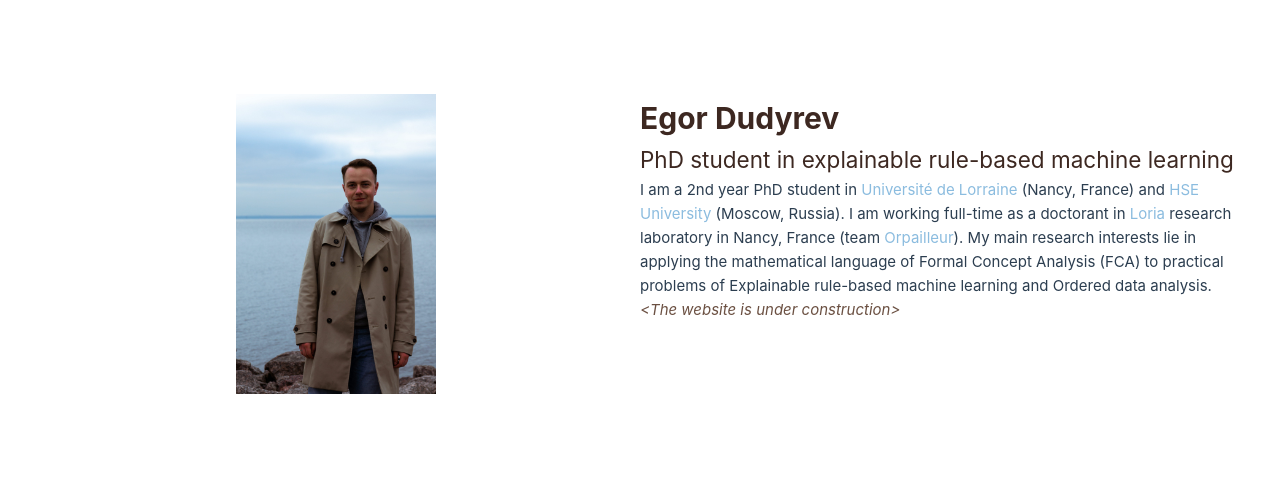
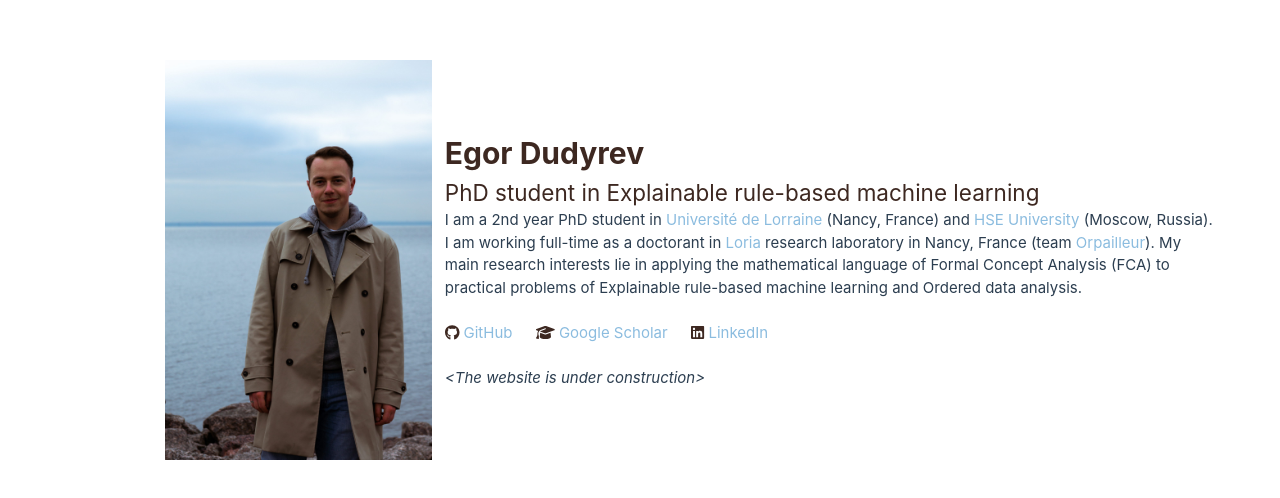
Before and after one commit to EgorDudyrev/EgorDudyrev.github.io, a Vue app: page / in a window 1280 px wide. Shown: the part 140-638 px from the top of the page. Built offline with nearby package versions, Linux system fonts and the light colour scheme.

Commit message:
Add some style

```diff
--- a/package.json
+++ b/package.json
@@ -11,6 +11,11 @@
     "deploy": "sh deploy.sh"
   },
   "dependencies": {
+    "@fortawesome/fontawesome-svg-core": "^6.4.2",
+    "@fortawesome/free-brands-svg-icons": "^6.4.2",
+    "@fortawesome/free-regular-svg-icons": "^6.4.2",
+    "@fortawesome/free-solid-svg-icons": "^6.4.2",
+    "@fortawesome/vue-fontawesome": "^3.0.3",
     "pinia": "^2.1.6",
     "vue": "^3.3.4",
     "vue-router": "^4.2.4"
--- a/src/App.vue
+++ b/src/App.vue
@@ -3,6 +3,7 @@
 // import HelloWorld from './components/HelloWorld.vue'
 import TheHeader from './components/TheHeader.vue'
 </script>
+
 
 <template>
   <TheHeader></TheHeader>
@@ -10,33 +11,8 @@ import TheHeader from './components/TheHeader.vue'
   <!--<RouterView />-->
 </template>
 
-<style scoped>
-header {
-  line-height: 1.5;
-  max-height: 100vh;
-}
-
-@media (min-width: 1024px) {
-  header {
-    display: flex;
-    place-items: center;
-    padding-right: calc(var(--section-gap) / 2);
+<script>
+  export default {
+    name: 'App'
   }
-
-
-  header .wrapper {
-    display: flex;
-    place-items: flex-start;
-    flex-wrap: wrap;
-  }
-
-  nav {
-    text-align: left;
-    margin-left: -1rem;
-    font-size: 1rem;
-
-    padding: 1rem 0;
-    margin-top: 1rem;
-  }
-}
-</style>
+</script>
--- a/src/assets/main.css
+++ b/src/assets/main.css
@@ -8,10 +8,11 @@
   --color_second_lightest: #c4e5fb;
 }
 
+
 #app {
   max-width: 1280px;
-  margin: 0 auto;
-  padding: 2rem;
+  margin: 0 0; /* auto; */
+  padding: 0 0; /* padding: 2rem; */
 
   font-weight: normal;
 }
@@ -29,6 +30,11 @@ h1 {
 
 h2 {
   color: var(--color_main_dark);
+}
+
+header {
+  line-height: 1.5;
+  max-height: 100vh;
 }
 
 .color_main_dark {
@@ -63,12 +69,6 @@ h2 {
 
 
 
-.logo {
-  display: block;
-  margin: 0 auto 2rem;
-}
-
-
 @media (hover: hover) {
   a:hover {
     background-color: var(--color_second_lightest);
@@ -81,9 +81,11 @@ h2 {
     place-items: center;
   }
 
+
   #app {
     display: grid;
-    grid-template-columns: 1fr 1fr;
+    grid-template-columns: 1fr;
     padding: 0 2rem;
   }
+
 }
--- a/src/components/TheHeader.vue
+++ b/src/components/TheHeader.vue
@@ -1,13 +1,66 @@
 <template>
-    <img alt="Portait" class="logo" src="@/assets/portrait_big.jpg" width="200"/>
-    <div>
+<header>
+    <img alt="Portait" id="portrait" src="@/assets/portrait_big.jpg"/>
+    <div id="resume">
         <h1>Egor Dudyrev</h1>
-        <h2>PhD student in explainable rule-based machine learning</h2>
+        <h2>PhD student in Explainable rule-based machine learning</h2>
         <p>
             I am a 2nd year PhD student in <a href="https://www.univ-lorraine.fr">Université de Lorraine</a> (Nancy, France) and <a href="https://www.hse.ru/">HSE University</a> (Moscow, Russia).
             I am working full-time as a doctorant in <a href="https://www.loria.fr/">Loria</a> research laboratory in Nancy, France (team <a href="https://orpailleur.loria.fr">Orpailleur</a>).
             My main research interests lie in applying the mathematical language of Formal Concept Analysis (FCA) to practical problems of Explainable rule-based machine learning and Ordered data analysis.
         </p>
-        <p class="color_main_light"><i>&lt;The website is under construction&gt;</i></p>
+        <br>
+        <p>
+            <!--<b style="font-weight: bold;">Links:</b> -->
+            <a href="https://github.com/EgorDudyrev"> <font-awesome-icon :icon="['fab', 'github']" class="fa-icon"/> GitHub</a>
+            &emsp;
+            <a href="https://scholar.google.com/citations?user=6Akz9I8AAAAJ&hl=en&oi=ao"> <font-awesome-icon :icon="['fas', 'graduation-cap']" class="fa-icon"/> Google Scholar</a>
+            &emsp;
+            <!--<a href="https://dblp.org/pid/294/3938.html">DBLP</a>,-->
+            <a href="https://www.linkedin.com/in/egor-dudyrev-1b77a8214/"> <font-awesome-icon :icon="['fab', 'linkedin']" class="fa-icon"/> LinkedIn</a>
+        </p>
+        <br>
+        <p ><i>&lt;The website is under construction&gt;</i></p>
     </div>
+</header>
 </template>
+
+<script>
+  export default {
+    name: 'TheHeader'
+  }
+</script>
+
+<style scoped>
+
+div {
+    padding-left: 1vw;
+    padding-right: 1vw;
+}
+
+#portrait {
+    height: 50vh;
+    min-height: 300px;
+    max-height: 500px;
+    display: block;
+    justify-self: right;
+  }
+
+#resume {
+    max-width: 800px;
+}
+
+
+@media (min-width: 1024px) {
+  header {
+    place-items: center;
+    display: grid;
+    grid-template-columns: 1fr 2fr;
+  }
+
+  .fa-icon {
+    color: var(--color_main_dark);
+  }
+
+}
+</style>
--- a/src/main.js
+++ b/src/main.js
@@ -6,9 +6,24 @@ import { createPinia } from 'pinia'
 import App from './App.vue'
 import router from './router'
 
-const app = createApp(App)
+import { library } from '@fortawesome/fontawesome-svg-core'
 
-app.use(createPinia())
-app.use(router)
+/* import font awesome icon component */
+import { FontAwesomeIcon } from '@fortawesome/vue-fontawesome'
 
-app.mount('#app')
+/* import specific icons */
+import { faUserSecret, faGraduationCap } from '@fortawesome/free-solid-svg-icons'
+import { faGithub, faLinkedin } from '@fortawesome/free-brands-svg-icons'
+
+/* add icons to the library */
+library.add(faUserSecret, faGraduationCap, faGithub, faLinkedin)
+
+
+
+
+
+createApp(App)
+.component('font-awesome-icon', FontAwesomeIcon)
+.use(createPinia())
+.use(router)
+.mount('#app')
```
Also changed, not shown: 1 other file (tests, documents, lock files or other folders).
